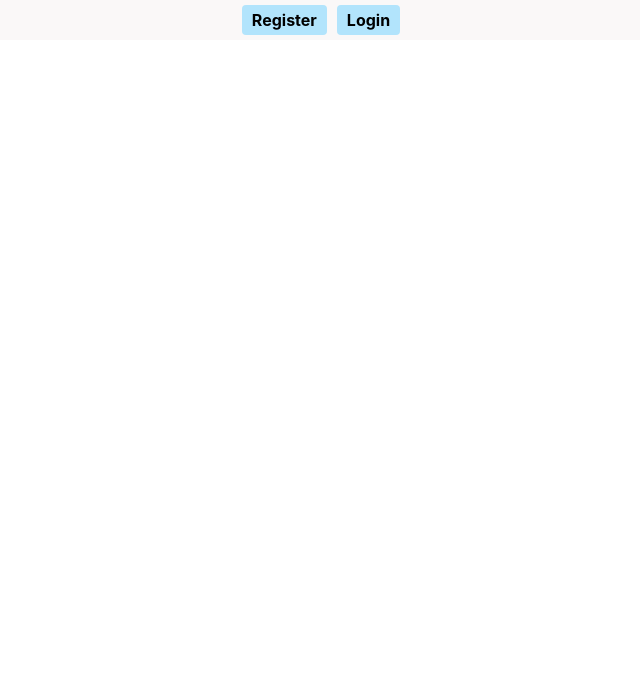
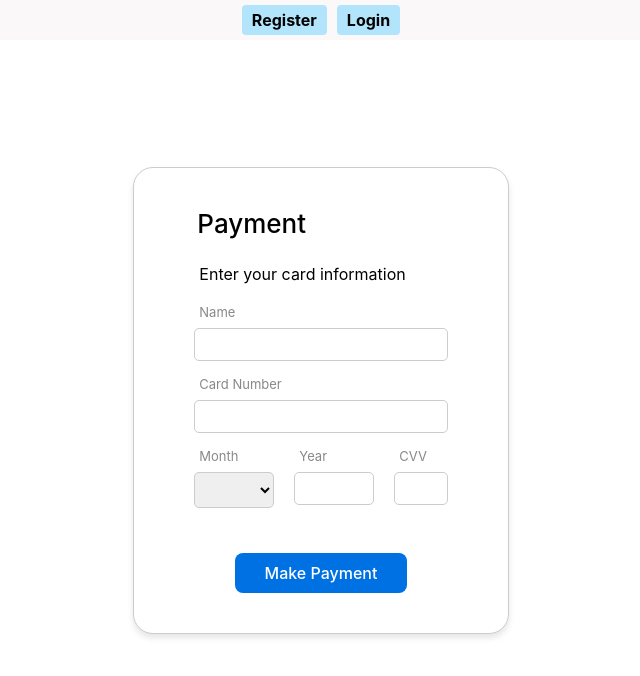
Before and after one commit to Ty11347/EncoreThread, a React (Create React App) app in the folder frontend/encore-thread-frontend/: page /transaction in a window 1280 px wide. Before the commit this address had no page. Shown: the top 676 px of the page, without its empty margins (319-959 px from the left). Built offline with nearby package versions, Linux system fonts and the light colour scheme.

Commit message:
add payment page

```diff
--- a/frontend/encore-thread-frontend/src/components/TopLevelPage/TopLevelPage.js
+++ b/frontend/encore-thread-frontend/src/components/TopLevelPage/TopLevelPage.js
@@ -13,6 +13,8 @@ import ReviewCard from "../Review/ReviewCard";
 import AddReviewCard from "../Review/AddReviewCard";
 import EditReviewCard from "../Review/EditReviewCard";
 import AdminManageProduct from "../Admin/ManageProductsComponent";
+import PaymentPage from "../Transaction/PaymentPage";
+
 import '../../App.css';
 import { useSelector } from 'react-redux';
 
@@ -50,28 +52,30 @@ const Navbar = () => {
 
   if (user) {
     return (
-      <nav style={{ display: "flex", justifyContent: "space-around", background: "#faf8f8", padding: "10px 0" }}>
-        <ul style={{ listStyle: "none", display: "flex", margin: 0, padding: 0 }}>
+        <nav style={{display: "flex", justifyContent: "space-around", background: "#faf8f8", padding: "10px 0"}}>
+          <ul style={{listStyle: "none", display: "flex", margin: 0, padding: 0}}>
+            {isAdmin && (
                 <li>
                   <Link to={`/products`} className="buttonStyle">
                     Products
                   </Link>
                 </li>
-          {isAdmin&&(
+            )}
+            {isAdmin && (
                 <li>
                   <Link to={`/admin`} className="buttonStyle">
-                  Manage Product
+                    Manage Products
                   </Link>
                 </li>
             )}
-          {isAdmin&&(
+            {isAdmin && (
                 <li>
                   <Link to={`/admin/orders`} className="buttonStyle">
                     Orders
                   </Link>
                 </li>
             )}
-          {!isAdmin&&(
+            {!isAdmin && (
                 <li>
                   <Link to={`/orders`} className="buttonStyle">
                     Orders
@@ -83,6 +87,13 @@ const Navbar = () => {
                 Main Profile
               </Link>
             </li>
+
+            <li>
+              <Link to={`/transaction`} className="buttonStyle">
+                Transaction
+              </Link>
+            </li>
+
             <li>
               <a href="/login" className="buttonStyle">Logout</a>
             </li>
@@ -128,6 +139,7 @@ const TopLevelPage = () => {
               <Route path="/login" element={<Login/>} />
               <Route path="/user/:userId" element={<MainProfile/>} />
               <Route path="/admin" element={<AdminManageProduct/>} />
+              <Route path="/transaction" element={<PaymentPage/>} />
             </Routes>
           </main>
         </div>
--- /dev/null
+++ b/frontend/encore-thread-frontend/src/components/Transaction/PaymentPage.css
@@ -0,0 +1,105 @@
+.payment-container {
+    display: flex;
+    align-items: center;
+    justify-content: center;
+    height: 90vh;
+}
+
+.card-form {
+    background-color: #fff;
+    border: 1px solid #ccc;
+    border-radius: 20px;
+    padding: 40px 60px;
+    box-shadow: 0 4px 6px rgba(0, 0, 0, 0.1);
+}
+
+.card-input {
+    margin-bottom: 15px;
+    font-family: 'Inter', sans-serif;
+}
+
+.card-input-row {
+    display: flex;
+    justify-content: space-between;
+    margin-bottom: 15px;
+}
+
+label {
+    display: block;
+    margin-bottom: 8px; /* 调整上方间距 */
+}
+
+input, select {
+    border: 1px solid #ccc;
+    border-radius: 5px;
+    padding: 8px;
+    width: 100%;
+    box-sizing: border-box;
+}
+
+.card-input input#cvv {
+    width: 4em; /* 设置宽度为三个字符宽 */
+}
+
+.card-input input#expiryYear {
+    width: 6em; /* 设置宽度为三个字符宽 */
+    margin-right: 20px;
+}
+
+#expiryMonth {
+    width: 6em; /* 设置宽度为三个字符宽 */
+}
+
+
+/* 新增样式，使 label 和 input 左对齐但保留一些间距 */
+.card-input label,
+.card-input input {
+    display: block;
+}
+
+.card-label {
+    text-align: left;
+    margin-left: 5px;
+    font-size: 13px;
+    color: #888;
+}
+
+.card-title{
+    text-align: left;
+    font-family: 'Inter', sans-serif;
+    margin: 0 0 25px 3px;
+    font-weight: 500;
+    font-size: 26px;
+}
+
+.card-sub-title{
+    text-align: left;
+    font-family: 'Inter', sans-serif;
+    margin: 0 0 20px 5px;
+    font-weight: 400;
+    font-size: 16px;
+}
+
+#card-select-id{
+    margin-right: 20px;
+}
+
+.pay-btn {
+    font-family: 'Inter', sans-serif;
+    background-color: #0071e3;
+    color: white;
+    padding: 10px 30px; /* 调整按钮的宽度和高度 */
+    border: none;
+    border-radius: 8px; /* 使按钮有圆角 */
+    cursor: pointer;
+    font-weight: 500;
+    font-size: 16px;
+}
+
+.pay-btn:hover {
+    background-color: #0077ed; /* 鼠标悬停时的背景色 */
+}
+
+.pay-btn:active{
+    background-color: #006edb;
+}
--- /dev/null
+++ b/frontend/encore-thread-frontend/src/components/Transaction/PaymentPage.js
@@ -0,0 +1,153 @@
+import React, {useState, useEffect} from "react";
+import "./PaymentPage.css"; // 引入样式表
+import {useSelector} from 'react-redux';
+
+const PaymentPage = () => {
+  const [cardholderName, setCardholderName] = useState("");
+  const [cardNumber, setCardNumber] = useState("");
+  const [expiryMonth, setExpiryMonth] = useState("");
+  const [expiryYear, setExpiryYear] = useState("");
+  const [cvv, setCvv] = useState("");
+
+  const handleProceed = () => {
+    if (
+        cardholderName.trim() === '' ||
+        cardNumber.trim() === '' ||
+        expiryMonth === '' ||
+        expiryYear.trim() === '' ||
+        cvv.trim() === ''
+    ) {
+      alert('Please fill in all required fields.');
+    } else {
+      console.log("Payment details submitted:", {
+        cardholderName,
+        cardNumber,
+        expiryMonth,
+        expiryYear,
+        cvv,
+      });
+
+      // TODO: logic to jump to payment success page
+    }
+  };
+
+  const formatCardNumber = (value) => {
+    // 移除非数字字符
+    const numericValue = value.replace(/\D/g, '');
+    // 在每四个数字之后插入空格
+    const formattedValue = numericValue.replace(/(\d{4})/g, '$1 ').trim();
+    setCardNumber(formattedValue);
+  };
+
+  const handleCardNumberChange = (e) => {
+    formatCardNumber(e.target.value);
+  };
+
+  const handleExpiryYearChange = (e) => {
+    // 限制输入四位数字
+    const numericValue = e.target.value.replace(/\D/g, '').slice(0, 4);
+    setExpiryYear(numericValue);
+  };
+
+  const handleCvvChange = (e) => {
+    // 限制输入三位数字
+    const numericValue = e.target.value.replace(/\D/g, '').slice(0, 3);
+    setCvv(numericValue);
+  };
+
+  const handleExpiryMonthChange = (e) => {
+    setExpiryMonth(e.target.value);
+  };
+
+  const monthOptions = [
+    {value: '01', label: 'Jan'},
+    {value: '02', label: 'Feb'},
+    {value: '03', label: 'Mar'},
+    {value: '04', label: 'Apr'},
+    {value: '05', label: 'May'},
+    {value: '06', label: 'Jun'},
+    {value: '07', label: 'Jul'},
+    {value: '08', label: 'Aug'},
+    {value: '09', label: 'Sep'},
+    {value: '10', label: 'Oct'},
+    {value: '11', label: 'Nov'},
+    {value: '12', label: 'Dec'}
+  ];
+
+  return (
+      <div className="payment-container">
+        <form>
+          <div className="card-form">
+            <h2 className="card-title">Payment</h2>
+            <h3 className="card-sub-title">Enter your card information</h3>
+            <div className="card-input">
+              <label htmlFor="cardholderName" className="card-label">Name</label>
+              <input
+                  type="text"
+                  id="cardholderName"
+                  value={cardholderName}
+                  required
+                  onChange={(e) => setCardholderName(e.target.value)}
+              />
+            </div>
+            <div className="card-input">
+              <label htmlFor="cardNumber" className="card-label">Card Number</label>
+              <input
+                  type="text"
+                  id="cardNumber"
+                  value={cardNumber}
+                  required
+                  onChange={handleCardNumberChange}
+              />
+            </div>
+            <div className="card-input-row">
+              <div className="card-input" id="card-select-id">
+                <label htmlFor="expiryMonth" className="card-label">
+                  Month
+                </label>
+                <select
+                    id="expiryMonth"
+                    value={expiryMonth}
+                    onChange={handleExpiryMonthChange}
+                    className="card-input card-input-select"
+                    required
+                >
+                  <option value="" disabled></option>
+                  {monthOptions.map((option) => (
+                      <option key={option.value} value={option.value}>
+                        {option.label}
+                      </option>
+                  ))}
+                </select>
+              </div>
+              <div className="card-input">
+                <label htmlFor="expiryYear" className="card-label">Year</label>
+                <input
+                    type="text"
+                    id="expiryYear"
+                    value={expiryYear}
+                    required
+                    onChange={handleExpiryYearChange}
+                />
+              </div>
+              <div className="card-input">
+                <label htmlFor="cvv" className="card-label">CVV</label>
+                <input
+                    type="text"
+                    id="cvv"
+                    value={cvv}
+                    required
+                    onChange={handleCvvChange}
+                />
+              </div>
+            </div>
+            <button type="button" className="pay-btn" onClick={handleProceed}>
+              Make Payment
+            </button>
+          </div>
+        </form>
+      </div>
+  );
+};
+
+export default PaymentPage;
```
Lines whose indentation alone changed are shown as unchanged.
